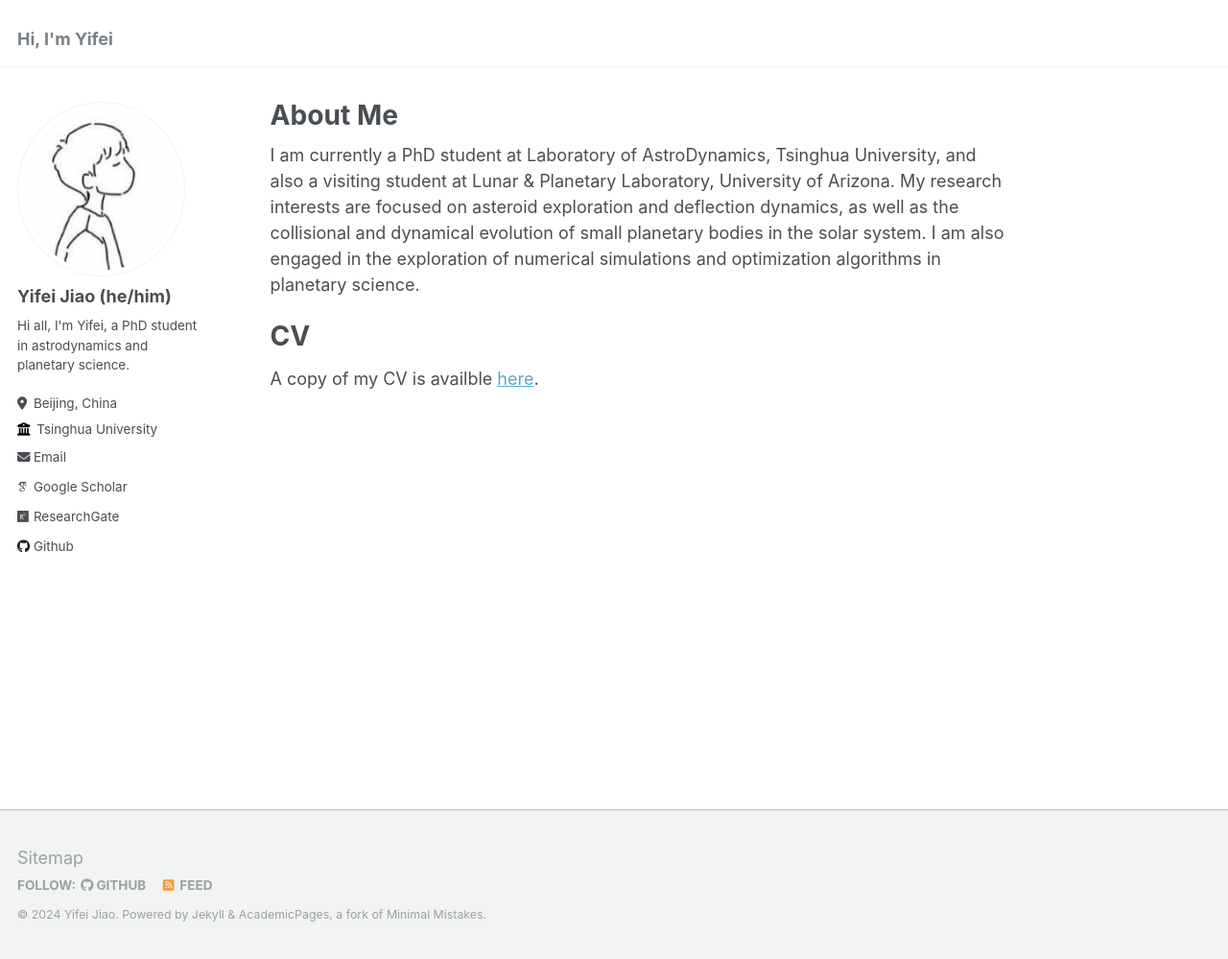
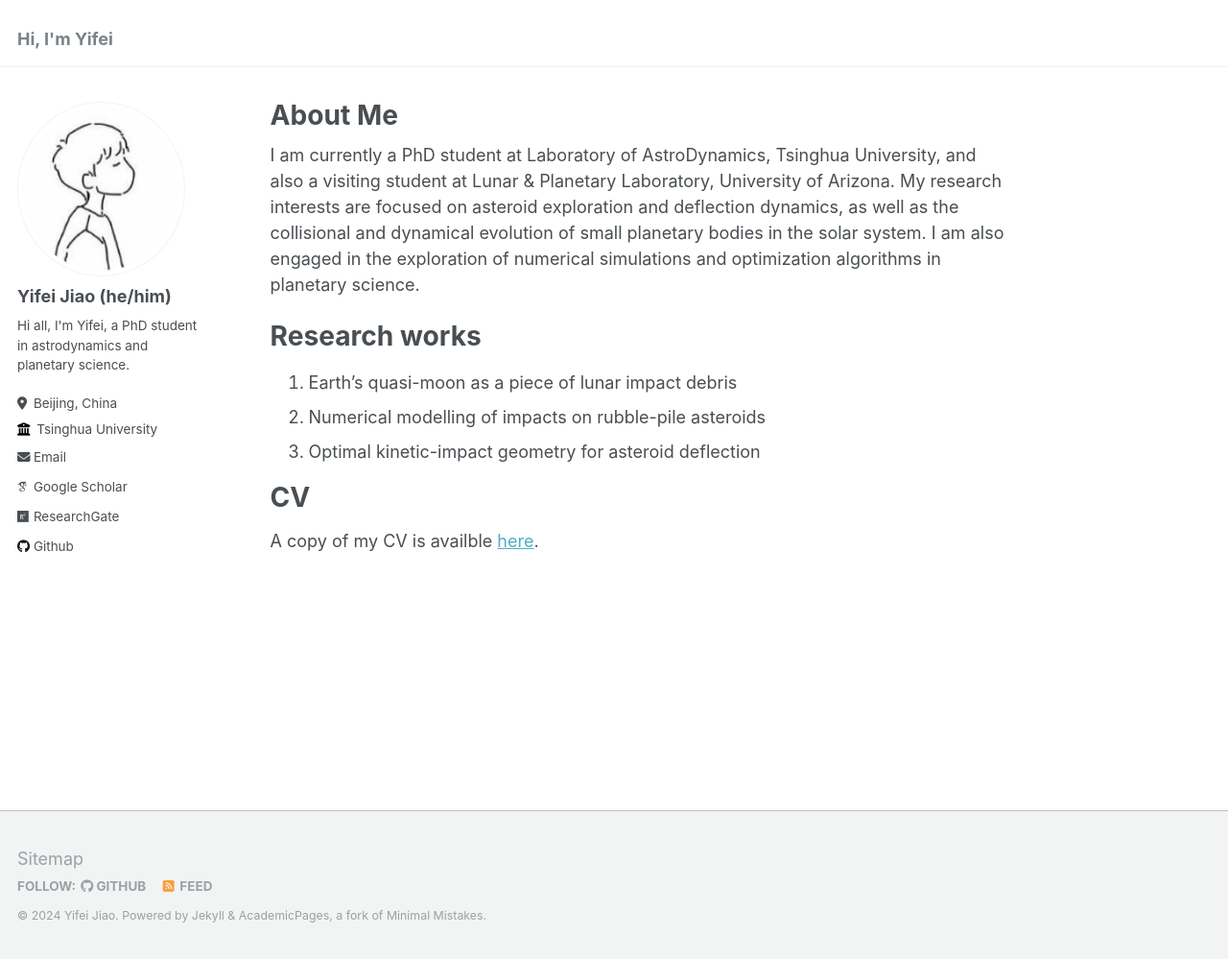
Before and after one commit to jiaoyf-thu/jiaoyf-thu.github.io, a Jekyll site: the page built from _pages/about.md, in a window 1280 px wide and 999 px high. Shown: the whole window at 96% size. Built offline with Jekyll 4.4.1, drawn with Linux system fonts in a browser that asks for light colours; some web fonts are replaced.

Commit message:
Update about.md

```diff
--- a/_pages/about.md
+++ b/_pages/about.md
@@ -9,6 +9,10 @@ redirect_from:
 
 I am currently a PhD student at Laboratory of AstroDynamics, Tsinghua University, and also a visiting student at Lunar & Planetary Laboratory, University of Arizona. My research interests are focused on asteroid exploration and deflection dynamics, as well as the collisional and dynamical evolution of small planetary bodies in the solar system. I am also engaged in the exploration of numerical simulations and optimization algorithms in planetary science.
 
+# Research works
+1. Earth's quasi-moon as a piece of lunar impact debris
+2. Numerical modelling of impacts on rubble-pile asteroids
+3. Optimal kinetic-impact geometry for asteroid deflection
+
 # CV
-
 A copy of my CV is availble [here](https://jiaoyf-thu.github.io/files/Rezume.pdf).
```
